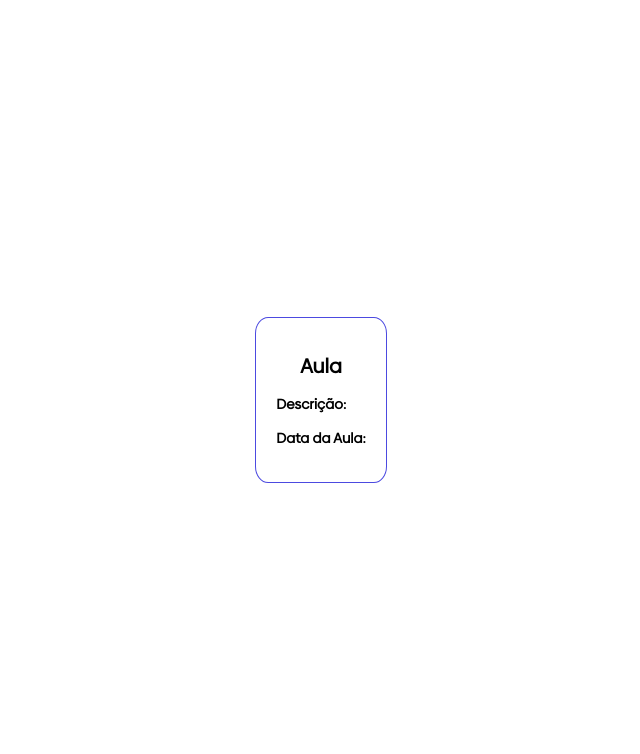
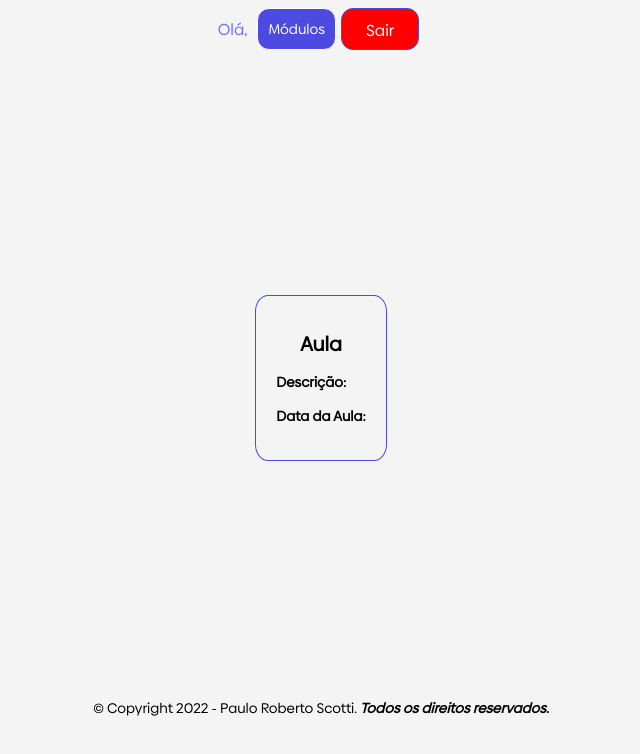
Before and after one commit to PauloScotti/app-catalogo-aulas-font, a Next.js app: page /aulas in a window 1280 px wide. Shown: the top 754 px of the page, without its empty margins (319-959 px from the left). Built offline with nearby package versions, Linux system fonts and the light colour scheme; no server answers.

Commit message:
header e footer

```diff
--- /dev/null
+++ b/componentes/Cabecalho/cabecalho.scss
@@ -0,0 +1,59 @@
+.container-header{
+    display: flex;
+    flex-direction: column;
+    width: 100%;
+    align-items: center;
+    justify-content: space-between;
+    position: relative;
+    background-color: $cinza;
+}
+
+.desktop{
+    display: flex;
+    flex-direction: row;
+    width: 100%;
+    align-items: center;
+    justify-content: center;
+
+    span {
+        font-size: 16px;
+        color: $azul2;
+        margin-right: 10px;
+    }
+
+    a {
+        text-decoration: none;
+        cursor: pointer;
+        background-color: $corPrimaria;
+        color: $branco;
+        border: 1px solid $branco;
+        border-radius: 12px;
+        align-items: center;
+        padding: 10px;
+    }
+
+    a:hover{
+        background-color: $branco;
+        color: $corPrimaria;
+        border: 1px solid $corPrimaria;
+    }
+
+    button {
+        background-color: $vermelho;
+        border-radius: 12px;
+        border: 1px solid $corPrimaria;
+        width: 78.39px;
+        height: 42px;
+        padding: 10px;
+        cursor: pointer;
+        color: $branco;
+        font-size: 16px;
+        align-items: center;
+        margin: 8px 5px;
+    }
+
+    button:hover{
+        background-color: $preto;
+        color: $branco;
+    }
+  }
--- /dev/null
+++ b/componentes/Cabecalho/index.js
@@ -0,0 +1,26 @@
+import Link from "next/link";
+
+export default function Cabecalho() {
+
+    const nomeCompleto = localStorage.getItem('nome');
+    const primeiroNome = nomeCompleto?.split(' ')[0] || '';
+
+    const sair = () => {
+        localStorage.removeItem('token');
+        localStorage.removeItem('tokenAdm');
+        localStorage.removeItem('nome');
+        localStorage.removeItem('email');
+        localStorage.removeItem('avatar');
+    }
+
+    return (
+        <div className="container-header">
+            <div className="desktop">
+                <span>{'Olá, ' + primeiroNome}</span>
+                <Link href={'/'}>Módulos</Link>
+                <button onClick={sair}>Sair</button>
+            </div>
+        </div>
+    )
+
+}
--- /dev/null
+++ b/componentes/Footer/footer.scss
@@ -0,0 +1,6 @@
+.container-footer{
+    display: flex;
+    align-items: center;
+    justify-content: center;
+    padding-bottom: 10px;
+}
--- /dev/null
+++ b/componentes/Footer/index.js
@@ -0,0 +1,9 @@
+export default function Footes() {
+
+    return (
+        <div className="container-footer">
+            <span>© Copyright {new Date().getFullYear()} - Paulo Roberto Scotti. <em><strong>Todos os direitos reservados.</strong></em></span>
+        </div>
+    )
+
+}
--- a/pages/aulas/index.js
+++ b/pages/aulas/index.js
@@ -3,6 +3,8 @@ import ModulosService from "../../services/ModulosService";
 import Link from "next/link";
 import { useRouter } from 'next/router'
 import axios from "axios";
+import Cabecalho from "../../componentes/Cabecalho";
+import Footer from "../../componentes/Footer";
 
 const modulosService = new ModulosService();
 
@@ -14,6 +16,7 @@ function AbrirAula() {
 
 
     return (
+        <><Cabecalho/>
         <div className="paginaLogin paginaPublica">
             <div className="modulosContainer">
                 <h1>Aula {listaAula.nome}</h1>
@@ -25,6 +28,8 @@ function AbrirAula() {
                 </>
             </div>
         </div>
+        <Footer/>
+        </>
     )
 }
 
--- a/styles/globals.scss
+++ b/styles/globals.scss
@@ -8,6 +8,7 @@
 html, body, #__next {
   height: 100%;
   margin: 0;
+  background-color: $cinza;
 }
 
 .avatar{
@@ -44,6 +45,8 @@ input {
 
 @import '../public/fonts/fonts.scss';
 @import '../componentes/botao/botao.scss';
+@import '../componentes/Cabecalho/cabecalho.scss';
+@import '../componentes/Footer/footer.scss';
 @import './paginaPublica.scss';
 @import '../componentes/inputPublico/inputPublico.scss';
 @import '../pages/cadastroUsuario/cadastro.scss';
--- a/styles/paginaPublica.scss
+++ b/styles/paginaPublica.scss
@@ -1,11 +1,11 @@
 .paginaPublica {
     display: flex;
     flex-direction: column;
-    height: 100%;
+    height: 80%;
+    justify-content: center;
     align-items: center;
-    justify-content: center;
     padding: 0 32px;
-    background-color: $branco;
+    background-color: $cinza;
 
     .logoContainer {
         position: relative;
```
Also changed, not shown: componentes/home/index.js (+6 -1 lines), pages/index.js (+5 -2 lines), pages/modulos/index.js (+6 -2 lines).
